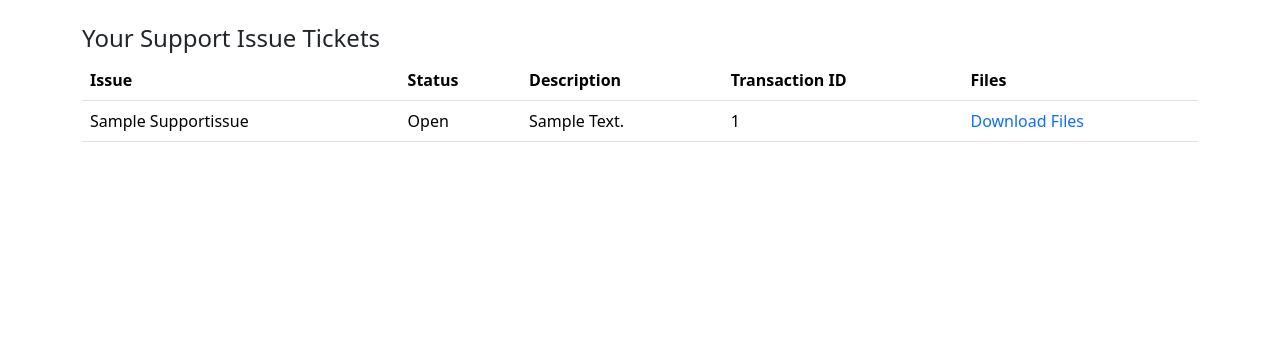
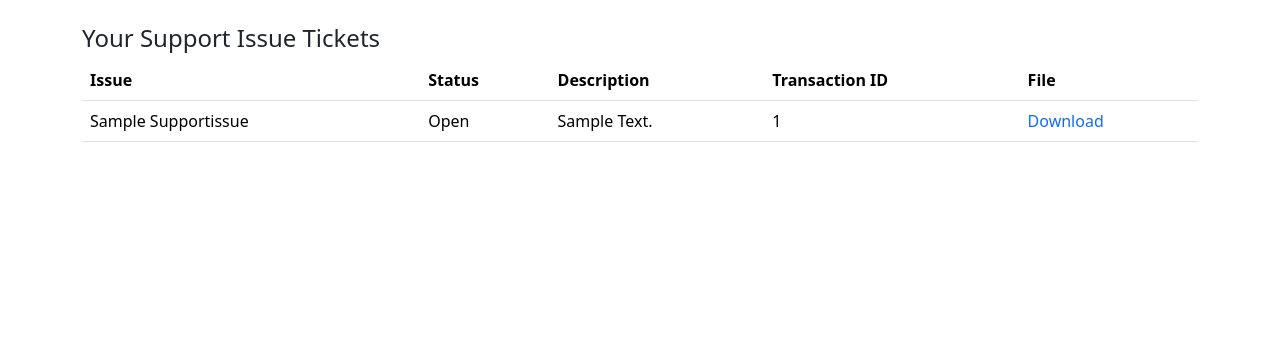
Before and after one commit to CryptoNexa/CryptoNexa, a Django app: page /support/list_issues/ in a window 1280 px wide. Shown: the part 69-420 px from the top of the page. Run offline with Django 4.2, Linux system fonts and the light colour scheme; a user stored in the database is signed in; tables that the repository leaves empty hold one stand-in row (values such as "Sample post"); some libraries are stand-ins or nearby versions.

Commit message:
Minor changes

```diff
--- a/core/urls.py
+++ b/core/urls.py
@@ -18,7 +18,6 @@ urlpatterns = [
     path('create_watchlist/', csrf_exempt(views.create_watchlist), name='create_watchlist'),
     path('edit_watchlist_name/<int:watchlist_id>/', csrf_exempt(views.edit_watchlist_name), name='edit_watchlist_name'),
     path('payment_history/', csrf_exempt(views.payment_history), name='payment_history'),
-    path('payment_history/',csrf_exempt(views.payment_history),name='payment_history'),
     path('currency_converter/',csrf_exempt(views.currency_converter), name='currency_converter')
 
     # Add other URL patterns as needed for your application
--- a/core/views.py
+++ b/core/views.py
@@ -225,7 +225,7 @@ def payment_history(request):
     if status_filter:
         transactions = transactions.filter(status=status_filter)
 
-    print("transactions = ", transactions)
+    # print("transactions = ", transactions)
 
     return render(request, 'CryptoNexa/payment_history.html', {
         'transactions': transactions
--- a/templates/CryptoNexa/currency_converter.html
+++ b/templates/CryptoNexa/currency_converter.html
@@ -58,7 +58,7 @@
             {% else %}
                 {% if hasError %}
                     <div style="display: flex; justify-content: center; margin-top: 10px;">
-                        <p style="color:red;">Amount should be greater than or equal to 1.</p>
+                        <p style="color:red;">{{ error_msg }}</p>
                     </div>
                 {% else %}
 
--- a/templates/CryptoNexa/payment_history.html
+++ b/templates/CryptoNexa/payment_history.html
@@ -38,7 +38,7 @@
                 <th>Quantity</th>
                 <th>Price</th>
                 <th>Transaction Fee</th>
-                <th>Total Spent</th>
+                <th>Total</th>
                 <th>Notes</th>
                 <th>Date</th>
                 <th>Status</th>
--- a/templates/crypto/crypto_list_view.html
+++ b/templates/crypto/crypto_list_view.html
@@ -109,7 +109,7 @@
                 }
             }
 
-            setInterval(updateCryptoData, 2000);
+            setInterval(updateCryptoData, 6000);
             updateCryptoData();
 
         </script>
--- a/templates/support/list_support_issues.html
+++ b/templates/support/list_support_issues.html
@@ -17,7 +17,7 @@
                             <th scope="col">Status</th>
                             <th scope="col">Description</th>
                             <th scope="col">Transaction ID</th>
-                            <th scope="col">Files</th>
+                            <th scope="col">File</th>
                         </tr>
                     </thead>
                     <tbody>
@@ -31,7 +31,7 @@
                                 <td>{{ issue.transaction_id.id|default:'Not Available' }}</td>
                                 <td>
                                     {% if issue.files %}
-                                        <a href="{{ issue.files.url }}" download style="text-decoration: none">Download Files</a>
+                                        <a href="{{ issue.files.url }}" download style="text-decoration: none">Download</a>
                                     {% else %}
                                         No files
                                     {% endif %}
```
Also changed, not shown: templates/CryptoNexa/watchlist.html (+3 -27 lines), media/support_files/user_2/Demo2.jpg (added), media/support_files/user_2/Demo2_vYBsPsi.jpg (added), media/support_files/user_2/Dummy_Photo_ID.jpeg (added).
